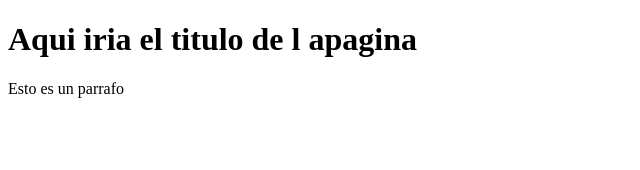
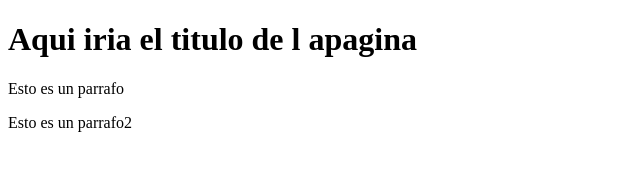
Before and after one commit to AndreAle0/proyectoempresa, a plain HTML site: page index.html in a window 1280 px wide. Shown: the whole page, without its empty margins (0-640 px from the left). Drawn offline with Linux system fonts and the light colour scheme.

Commit message:
agregando segundo parrafo

```diff
--- a/index.html
+++ b/index.html
@@ -8,5 +8,6 @@
 <body>
     <h1>Aqui iria el titulo de l apagina</h1>
     <p>Esto es un parrafo</p>
+    <p>Esto es un parrafo2</p>
 </body>
 </html>
```
